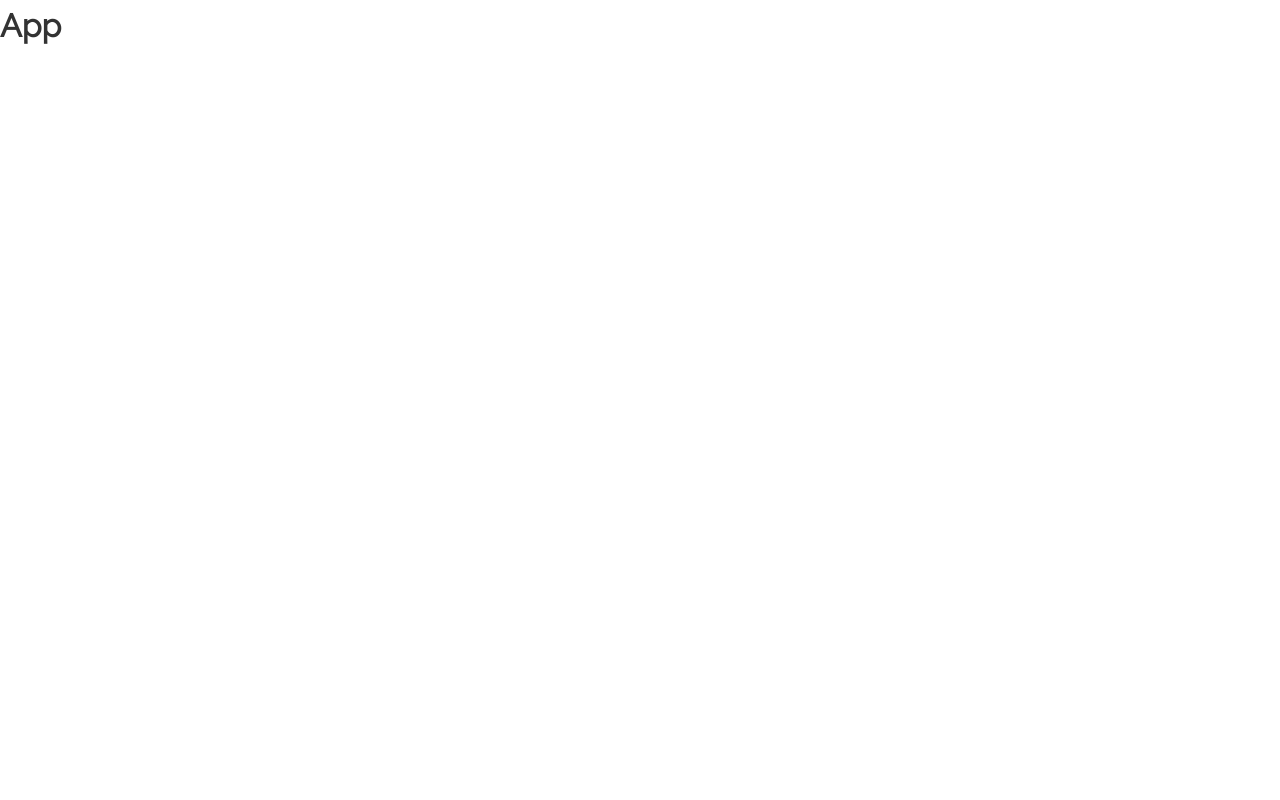
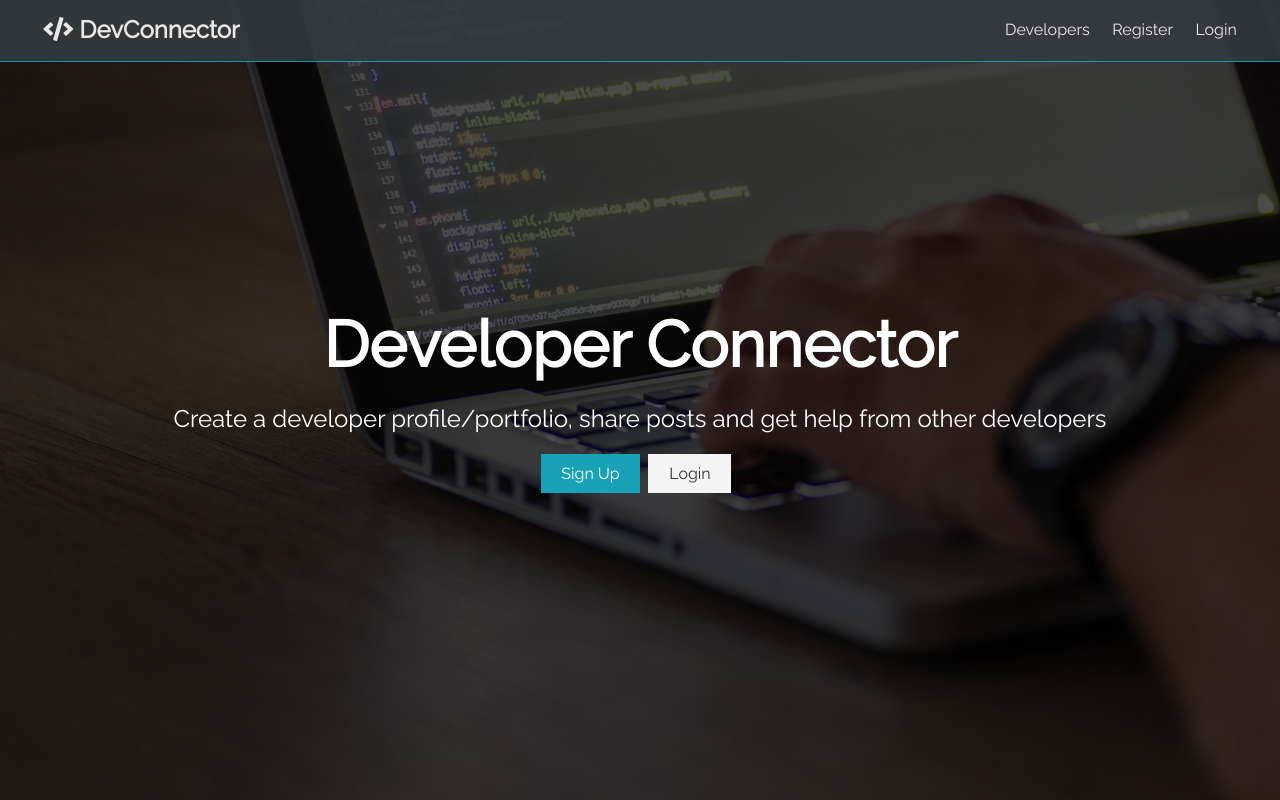
Before and after one commit to IrakliGiorgadze/DevConnect-React, a React (Create React App) app in the folder client/: page / in a window 1280 px wide. Built offline with nearby package versions, Linux system fonts and the light colour scheme.

Commit message:
add navbar and landing page

```diff
--- a/client/src/App.js
+++ b/client/src/App.js
@@ -1,9 +1,12 @@
 import React, { Fragment } from "react";
+import Navbar from "./components/layout/Navbar";
+import Landing from "./components/layout/Landing";
 import "./App.css";
 
 const App = () => (
   <Fragment>
-    <h1>App</h1>
+    <Navbar />
+    <Landing />
   </Fragment>
 );
 
--- /dev/null
+++ b/client/src/components/layout/Landing.js
@@ -0,0 +1,27 @@
+import React from "react";
+
+const Landing = () => {
+  return (
+    <section className="landing">
+      <div className="dark-overlay">
+        <div className="landing-inner">
+          <h1 className="x-large">Developer Connector</h1>
+          <p className="lead">
+            Create a developer profile/portfolio, share posts and get help from
+            other developers
+          </p>
+          <div className="buttons">
+            <a href="register.html" className="btn btn-primary">
+              Sign Up
+            </a>
+            <a href="login.html" className="btn btn-light">
+              Login
+            </a>
+          </div>
+        </div>
+      </div>
+    </section>
+  );
+};
+
+export default Landing;
--- /dev/null
+++ b/client/src/components/layout/Navbar.js
@@ -0,0 +1,26 @@
+import React from "react";
+
+const Navbar = () => {
+  return (
+    <nav className="navbar bg-dark">
+      <h1>
+        <a href="index.html">
+          <i className="fas fa-code"></i> DevConnector
+        </a>
+      </h1>
+      <ul>
+        <li>
+          <a href="profiles.html">Developers</a>
+        </li>
+        <li>
+          <a href="register.html">Register</a>
+        </li>
+        <li>
+          <a href="login.html">Login</a>
+        </li>
+      </ul>
+    </nav>
+  );
+};
+
+export default Navbar;
```
Also changed, not shown: 1 other file (tests, documents, lock files or other folders).
